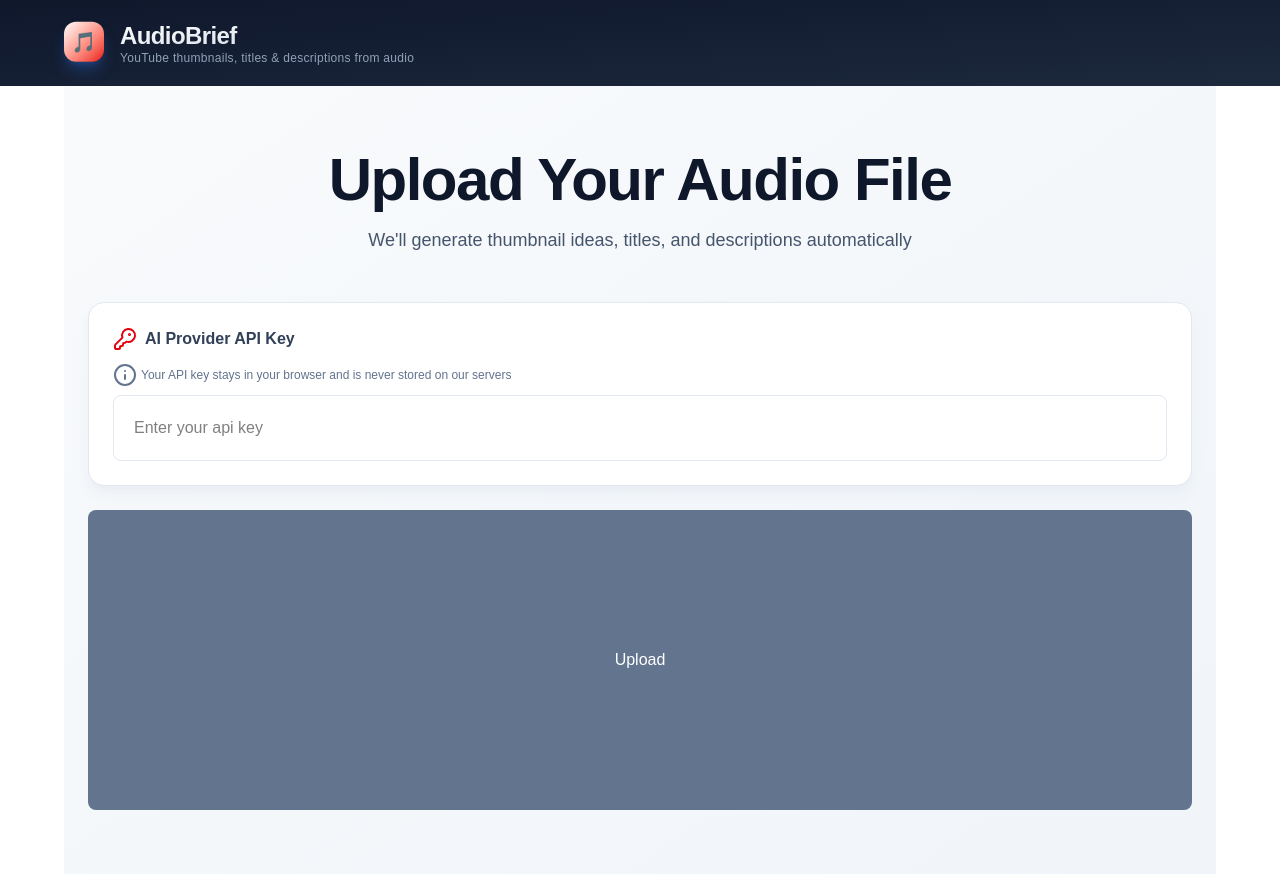
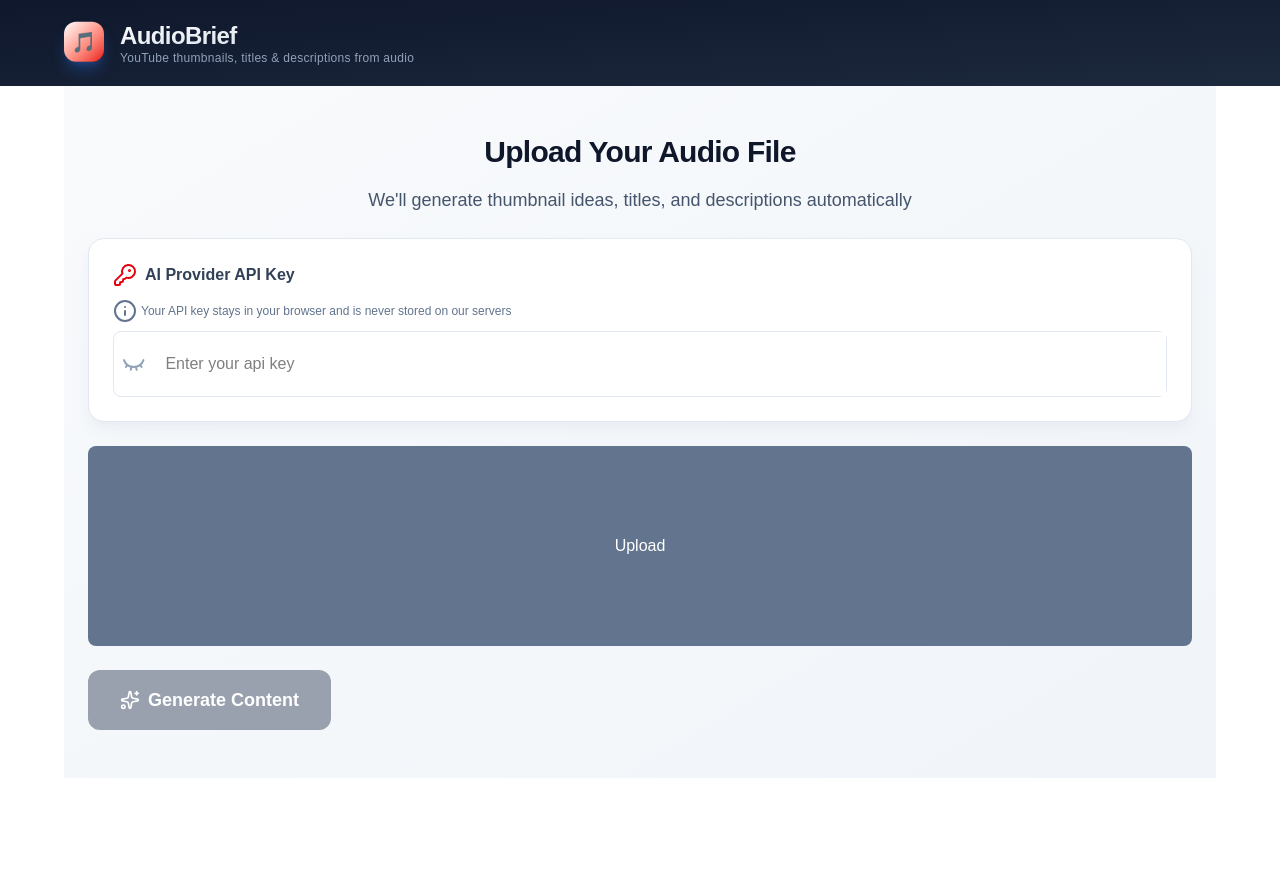
Before and after one commit to abhidatta0/audiobrief, a React (Vite) app: page / in a window 1280 px wide. After the commit the page ends 800 px from the top, so only its background shows below. Built offline with nearby package versions, Linux system fonts and the light colour scheme.

Commit message:
ui changes in HeroSection

```diff
--- a/src/HeroSection.tsx
+++ b/src/HeroSection.tsx
@@ -1,7 +1,12 @@
 import ApiInputKey from "@/components/ApiInputKey";
 import FileUploader, { isAudioFile } from "@/components/FileUploader";
+import { useState } from "react";
+import { Sparkles } from "lucide-react";
 
 export default function HeroSection() {
+  const [apiKey, setApiKey] = useState("");
+  const [file, setFile] = useState<File | null>(null);
+
   const validateFile = (file: File): string | null => {
     if (!isAudioFile(file)) {
       return "Please upload an audio file";
@@ -10,9 +15,9 @@ export default function HeroSection() {
     return null;
   };
   return (
-    <div className="min-h-full bg-linear-to-br from-slate-50 to-slate-100 py-16 px-6">
-      <div className="text-center mb-12">
-        <h1 className="text-5xl md:text-6xl font-extrabold text-slate-900 mb-4 tracking-tight">
+    <div className="min-h-full bg-linear-to-br from-slate-50 to-slate-100 py-12 px-6">
+      <div className="text-center mb-6">
+        <h1 className="text-2xl md:text-3xl font-extrabold text-slate-900 mb-4 tracking-tight">
           Upload Your Audio File
         </h1>
         <p className="text-lg text-slate-600 max-w-2xl mx-auto">
@@ -21,9 +26,21 @@ export default function HeroSection() {
         </p>
       </div>
 
-      <ApiInputKey />
+      <ApiInputKey onChangeApiKey={setApiKey} apiKey={apiKey} />
 
-      <FileUploader accept="audio/mp3,audio/*" validateFile={validateFile} />
+      <FileUploader
+        accept="audio/mp3,audio/*"
+        validateFile={validateFile}
+        syncFile={setFile}
+      />
+
+      <button
+        disabled={!file || !apiKey}
+        className="group mt-6 relative inline-flex items-center gap-2 px-8 py-4 text-lg font-semibold text-white  bg-red-600 rounded-xl shadow-lg transition-all duration-300 hover:shadow-xl hover:shadow-red-500/50 hover:-translate-y-0.5 active:translate-y-0 active:shadow-md disabled:bg-gray-400 disabled:shadow-none disabled:cursor-not-allowed disabled:transform-none"
+      >
+        <Sparkles className="w-5 h-5 transition-transform duration-300 group-hover:rotate-12" />
+        <span>Generate Content</span>
+      </button>
     </div>
   );
 }
--- a/src/components/ApiInputKey.tsx
+++ b/src/components/ApiInputKey.tsx
@@ -1,6 +1,14 @@
-import { KeyRound, Info } from "lucide-react";
+import { KeyRound, Info, EyeIcon, EyeClosed } from "lucide-react";
+import { useState } from "react";
 
-const ApiInputKey = () => {
+interface Props {
+  onChangeApiKey: (key: string) => void;
+  apiKey: string;
+}
+const ApiInputKey = ({ onChangeApiKey, apiKey }: Props) => {
+  const [showPassword, setShowPassword] = useState(false);
+
+  const PasswordIcon = showPassword ? EyeIcon : EyeClosed;
   return (
     <div className="bg-white rounded-2xl shadow-lg shadow-slate-200/50 p-6 mb-6 border border-slate-200 space-y-2">
       <label className="flex items-center gap-2 font-semibold text-slate-700 mb-3">
@@ -13,11 +21,17 @@ const ApiInputKey = () => {
         Your API key stays in your browser and is never stored on our servers
       </p>
 
-      <div>
+      <div className="flex items-center border border-slate-200 focus:ring-2 focus:ring-blue-500 pl-2 rounded-lg">
+        <PasswordIcon
+          className="text-slate-400"
+          onClick={() => setShowPassword(!showPassword)}
+        />
         <input
-          type="text"
+          type={showPassword ? "text" : "password"}
           placeholder="Enter your api key"
-          className="w-full p-5 bg-white border border-slate-200 rounded-lg focus:outline-none focus:ring-2 focus:ring-blue-500 focus:border-transparent transition-all"
+          value={apiKey}
+          onChange={(e) => onChangeApiKey(e.target.value)}
+          className="w-full p-5 bg-white border-none  focus:outline-none focus:border-transparent transition-all"
         />
       </div>
     </div>
--- a/src/components/FileUploader.tsx
+++ b/src/components/FileUploader.tsx
@@ -3,12 +3,13 @@ import { useRef, useState } from "react";
 interface Props {
   accept?: string;
   validateFile?: (file: File) => string | null;
+  syncFile: (file: File) => void;
 }
 
 export const isAudioFile = (file: File) => {
   return file.type.toLowerCase().startsWith("audio");
 };
-const FileUploader = ({ accept, validateFile }: Props) => {
+const FileUploader = ({ accept, validateFile, syncFile }: Props) => {
   const uploadRef = useRef<HTMLInputElement>(null);
 
   const [file, setFile] = useState<File | null>(null);
@@ -32,6 +33,7 @@ const FileUploader = ({ accept, validateFile }: Props) => {
     }
 
     setFile(selectedFile);
+    syncFile(selectedFile);
   };
 
   const handleDragOver = (e: React.DragEvent) => {
@@ -49,7 +51,7 @@ const FileUploader = ({ accept, validateFile }: Props) => {
 
   return (
     <div
-      className={`w-full flex justify-center items-center overflow-hidden bg-slate-500 cursor-pointer min-h-75 rounded-lg ${isDragOver ? "opacity-50" : "opacity-100"}`}
+      className={`w-full flex justify-center items-center overflow-hidden bg-slate-500 cursor-pointer min-h-50 rounded-lg ${isDragOver ? "opacity-50" : "opacity-100"}`}
       onClick={() => uploadRef.current?.click()}
       onDragOver={handleDragOver}
       onDrop={handleDrop}
@@ -62,9 +64,7 @@ const FileUploader = ({ accept, validateFile }: Props) => {
         accept={accept}
         onChange={handleChange}
       />
-      <h2 className="text-white">Upload</h2>
-
-      {file && <p>{file.name}</p>}
+      {file ? <p>{file.name}</p> : <h2 className="text-white">Upload</h2>}
     </div>
   );
 };
```
